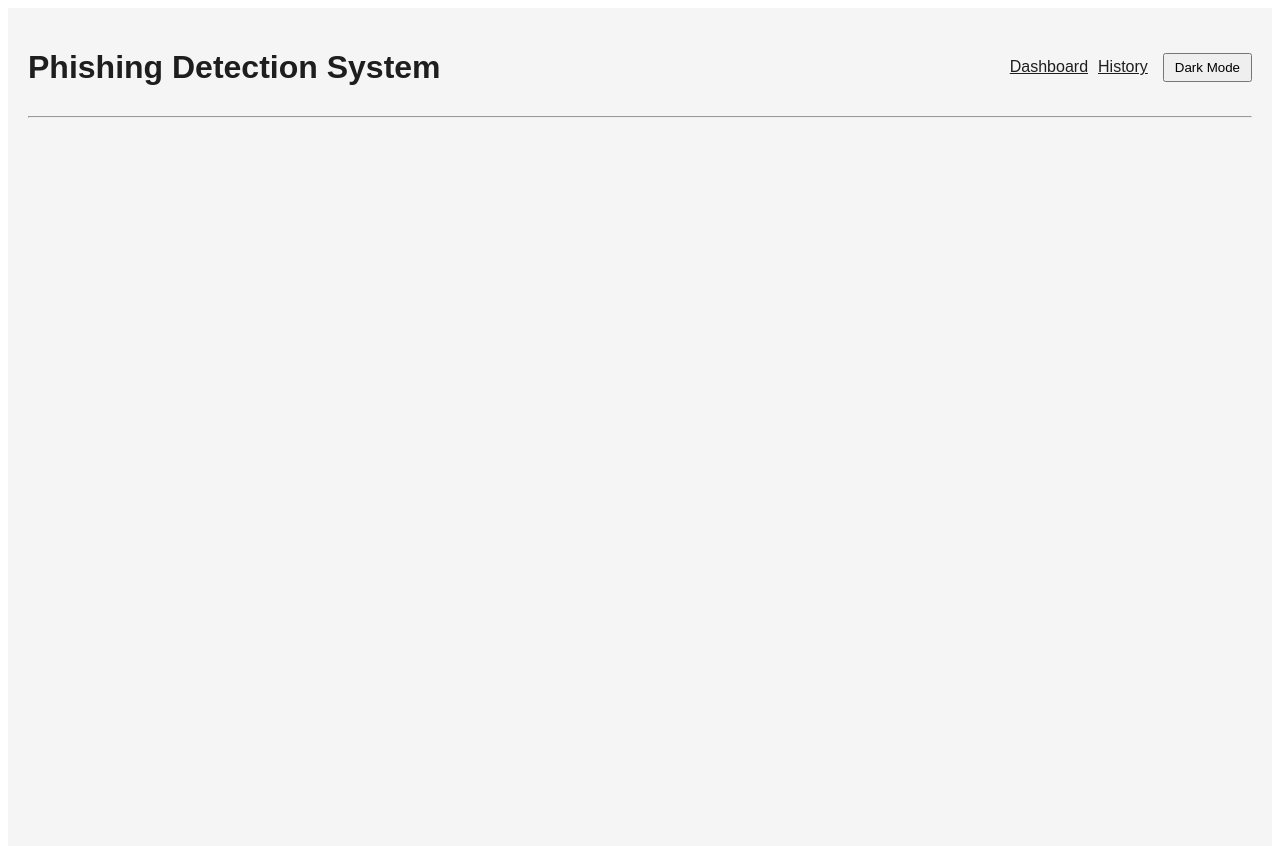
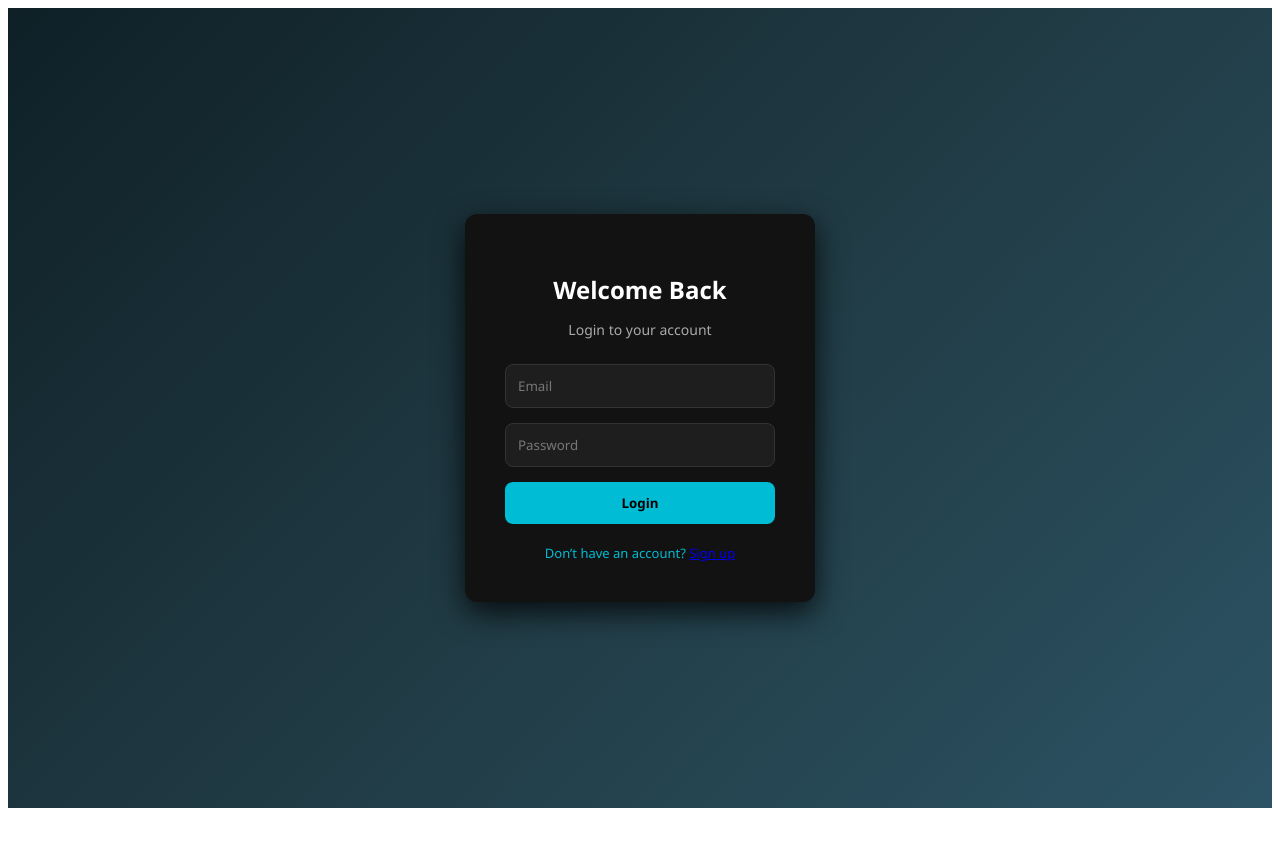
Before and after one commit to AnanyaDahal/FYP_AnanyaDahal_2408840, a React (Create React App) app in the folder frontend/: page /login in a window 1280 px wide. Shown: the top 846 px of the page. After the commit the page ends 816 px from the top, so only its background shows below. Built offline with nearby package versions, Linux system fonts and the light colour scheme.

Commit message:
frontend started

```diff
--- a/frontend/src/App.js
+++ b/frontend/src/App.js
@@ -1,38 +1,57 @@
-import React, { useState } from "react";
-import { BrowserRouter as Router, Routes, Route, Link } from "react-router-dom";
-import UrlChecker from "./components/UrlChecker";
-import EmailChecker from "./components/EmailChecker";
-import HistoryPage from "./components/HistoryPage";
+// import React, { useState } from "react";
+// import { BrowserRouter as Router, Routes, Route, Link } from "react-router-dom";
+// import UrlChecker from "./components/UrlChecker";
+// import EmailChecker from "./components/EmailChecker";
+// import HistoryPage from "./components/HistoryPage";
+
+// function App() {
+//   const [history, setHistory] = useState([]); // shared history for all checks
+//   const [darkMode, setDarkMode] = useState(false);
+
+//   return (
+//     <Router>
+//       <div style={{ padding: "20px", fontFamily: "Arial", background: darkMode ? "#1e1e1e" : "#f5f5f5", minHeight: "100vh", color: darkMode ? "#f5f5f5" : "#1e1e1e" }}>
+//         <header style={{ display: "flex", justifyContent: "space-between", alignItems: "center" }}>
+//           <h1>Phishing Detection System</h1>
+//           <div>
+//             <Link to="/" style={{ marginRight: "10px", color: darkMode ? "#f5f5f5" : "#1e1e1e" }}>Dashboard</Link>
+//             <Link to="/history" style={{ color: darkMode ? "#f5f5f5" : "#1e1e1e" }}>History</Link>
+//             <button onClick={() => setDarkMode(!darkMode)} style={{ marginLeft: "15px", padding: "5px 10px" }}>
+//               {darkMode ? "Light Mode" : "Dark Mode"}
+//             </button>
+//           </div>
+//         </header>
+
+//         <hr />
+
+//         <Routes>
+//           <Route path="/" element={<>
+//             <UrlChecker darkMode={darkMode} history={history} setHistory={setHistory} />
+//             <hr />
+//             <EmailChecker darkMode={darkMode} history={history} setHistory={setHistory} />
+//           </>} />
+//           <Route path="/history" element={<HistoryPage darkMode={darkMode} history={history} />} />
+//         </Routes>
+//       </div>
+//     </Router>
+//   );
+// }
+
+// export default App;
+
+
+import { BrowserRouter as Router, Routes, Route, Navigate } from "react-router-dom";
+import Login from "./pages/login.jsx";
+import Signup from "./pages/signup.jsx";
 
 function App() {
-  const [history, setHistory] = useState([]); // shared history for all checks
-  const [darkMode, setDarkMode] = useState(false);
-
   return (
     <Router>
-      <div style={{ padding: "20px", fontFamily: "Arial", background: darkMode ? "#1e1e1e" : "#f5f5f5", minHeight: "100vh", color: darkMode ? "#f5f5f5" : "#1e1e1e" }}>
-        <header style={{ display: "flex", justifyContent: "space-between", alignItems: "center" }}>
-          <h1>Phishing Detection System</h1>
-          <div>
-            <Link to="/" style={{ marginRight: "10px", color: darkMode ? "#f5f5f5" : "#1e1e1e" }}>Dashboard</Link>
-            <Link to="/history" style={{ color: darkMode ? "#f5f5f5" : "#1e1e1e" }}>History</Link>
-            <button onClick={() => setDarkMode(!darkMode)} style={{ marginLeft: "15px", padding: "5px 10px" }}>
-              {darkMode ? "Light Mode" : "Dark Mode"}
-            </button>
-          </div>
-        </header>
-
-        <hr />
-
-        <Routes>
-          <Route path="/" element={<>
-            <UrlChecker darkMode={darkMode} history={history} setHistory={setHistory} />
-            <hr />
-            <EmailChecker darkMode={darkMode} history={history} setHistory={setHistory} />
-          </>} />
-          <Route path="/history" element={<HistoryPage darkMode={darkMode} history={history} />} />
-        </Routes>
-      </div>
+      <Routes>
+        <Route path="/" element={<Navigate to="/login" />} />
+        <Route path="/login" element={<Login />} />
+        <Route path="/signup" element={<Signup />} />
+      </Routes>
     </Router>
   );
 }
--- /dev/null
+++ b/frontend/src/pages/login.css
@@ -0,0 +1,79 @@
+* {
+  box-sizing: border-box;
+  font-family: "Segoe UI", sans-serif;
+}
+
+.login-page {
+  height: 100vh;
+  display: flex;
+  justify-content: center;
+  align-items: center;
+  background: linear-gradient(135deg, #0f2027, #203a43, #2c5364);
+}
+
+.login-card {
+  width: 350px;
+  background: #121212;
+  padding: 40px;
+  border-radius: 12px;
+  box-shadow: 0 10px 30px rgba(0, 0, 0, 0.8);
+  text-align: center;
+}
+
+.login-card h2 {
+  color: #ffffff;
+  margin-bottom: 10px;
+}
+
+.login-card p {
+  color: #aaaaaa;
+  margin-bottom: 25px;
+  font-size: 14px;
+}
+
+.login-card input {
+  width: 100%;
+  padding: 12px;
+  margin-bottom: 15px;
+  border-radius: 8px;
+  border: 1px solid #333;
+  background: #1e1e1e;
+  color: #ffffff;
+}
+
+.login-card input::placeholder {
+  color: #777;
+}
+
+.login-card input:focus {
+  outline: none;
+  border-color: #00bcd4;
+}
+
+.login-card button {
+  width: 100%;
+  padding: 12px;
+  background: #00bcd4;
+  color: #000;
+  border: none;
+  border-radius: 8px;
+  font-weight: bold;
+  cursor: pointer;
+  transition: background 0.3s ease;
+}
+
+.login-card button:hover {
+  background: #0097a7;
+}
+
+.forgot {
+  display: block;
+  margin-top: 20px;
+  font-size: 13px;
+  color: #00bcd4;
+  cursor: pointer;
+}
+
+.forgot:hover {
+  text-decoration: underline;
+}
--- /dev/null
+++ b/frontend/src/pages/login.jsx
@@ -0,0 +1,26 @@
+import React from "react";
+import { Link } from "react-router-dom";
+import "./login.css";
+
+const Login = () => {
+  return (
+    <div className="login-page">
+      <div className="login-card">
+        <h2>Welcome Back</h2>
+        <p>Login to your account</p>
+
+        <form>
+          <input type="email" placeholder="Email" required />
+          <input type="password" placeholder="Password" required />
+          <button type="submit">Login</button>
+        </form>
+
+        <span className="forgot">
+          Don’t have an account? <Link to="/signup">Sign up</Link>
+        </span>
+      </div>
+    </div>
+  );
+};
+
+export default Login;
--- /dev/null
+++ b/frontend/src/pages/signup.css
@@ -0,0 +1,92 @@
+/* Reset & base */
+* {
+  box-sizing: border-box;
+  font-family: "Segoe UI", sans-serif;
+}
+
+/* Page background */
+.signup-page {
+  height: 100vh;
+  display: flex;
+  justify-content: center;
+  align-items: center;
+  background: linear-gradient(135deg, #1a1a1a, #2c2c2c, #3d3d3d);
+}
+
+/* Card container */
+.signup-card {
+  width: 380px;
+  background: #141414;
+  padding: 40px;
+  border-radius: 12px;
+  box-shadow: 0 10px 30px rgba(0, 0, 0, 0.8);
+  text-align: center;
+  border: 1px solid #333;
+}
+
+/* Headings */
+.signup-card h2 {
+  color: #ffffff;
+  margin-bottom: 10px;
+}
+
+.signup-card p {
+  color: #bbbbbb;
+  margin-bottom: 25px;
+  font-size: 14px;
+}
+
+/* Inputs */
+.signup-card input {
+  width: 100%;
+  padding: 12px;
+  margin-bottom: 15px;
+  border-radius: 8px;
+  border: 1px solid #444;
+  background: #1f1f1f;
+  color: #ffffff;
+}
+
+.signup-card input::placeholder {
+  color: #888;
+}
+
+.signup-card input:focus {
+  outline: none;
+  border-color: #00bcd4;
+}
+
+/* Buttons */
+.signup-card button {
+  width: 100%;
+  padding: 12px;
+  background: #00bcd4;
+  color: #000;
+  border: none;
+  border-radius: 8px;
+  font-weight: bold;
+  cursor: pointer;
+  transition: background 0.3s ease;
+}
+
+.signup-card button:hover {
+  background: #0097a7;
+}
+
+/* Footer text / links */
+.signup-card .footer {
+  display: block;
+  margin-top: 20px;
+  font-size: 13px;
+  color: #00bcd4;
+  cursor: pointer;
+}
+
+.signup-card .footer a {
+  color: #00bcd4;
+  text-decoration: none;
+}
+
+.signup-card .footer a:hover {
+  text-decoration: underline;
+}
--- /dev/null
+++ b/frontend/src/pages/signup.jsx
@@ -0,0 +1,27 @@
+import React from "react";
+import "./signup.css";
+
+const Signup = () => {
+  return (
+    <div className="login-page">
+      <div className="login-card">
+        <h2>Create Account</h2>
+        <p>Sign up to get started</p>
+
+        <form>
+          <input type="text" placeholder="Full Name" required />
+          <input type="email" placeholder="Email" required />
+          <input type="password" placeholder="Password" required />
+          <input type="password" placeholder="Confirm Password" required />
+          <button type="submit">Sign Up</button>
+        </form>
+
+        <span className="forgot">
+          Already have an account? <a href="/login">Login</a>
+        </span>
+      </div>
+    </div>
+  );
+};
+
+export default Signup;
```
Also changed, not shown: frontend/src/App.css (deleted, +0 -38 lines), 1 other file (tests, documents, lock files or other folders).
